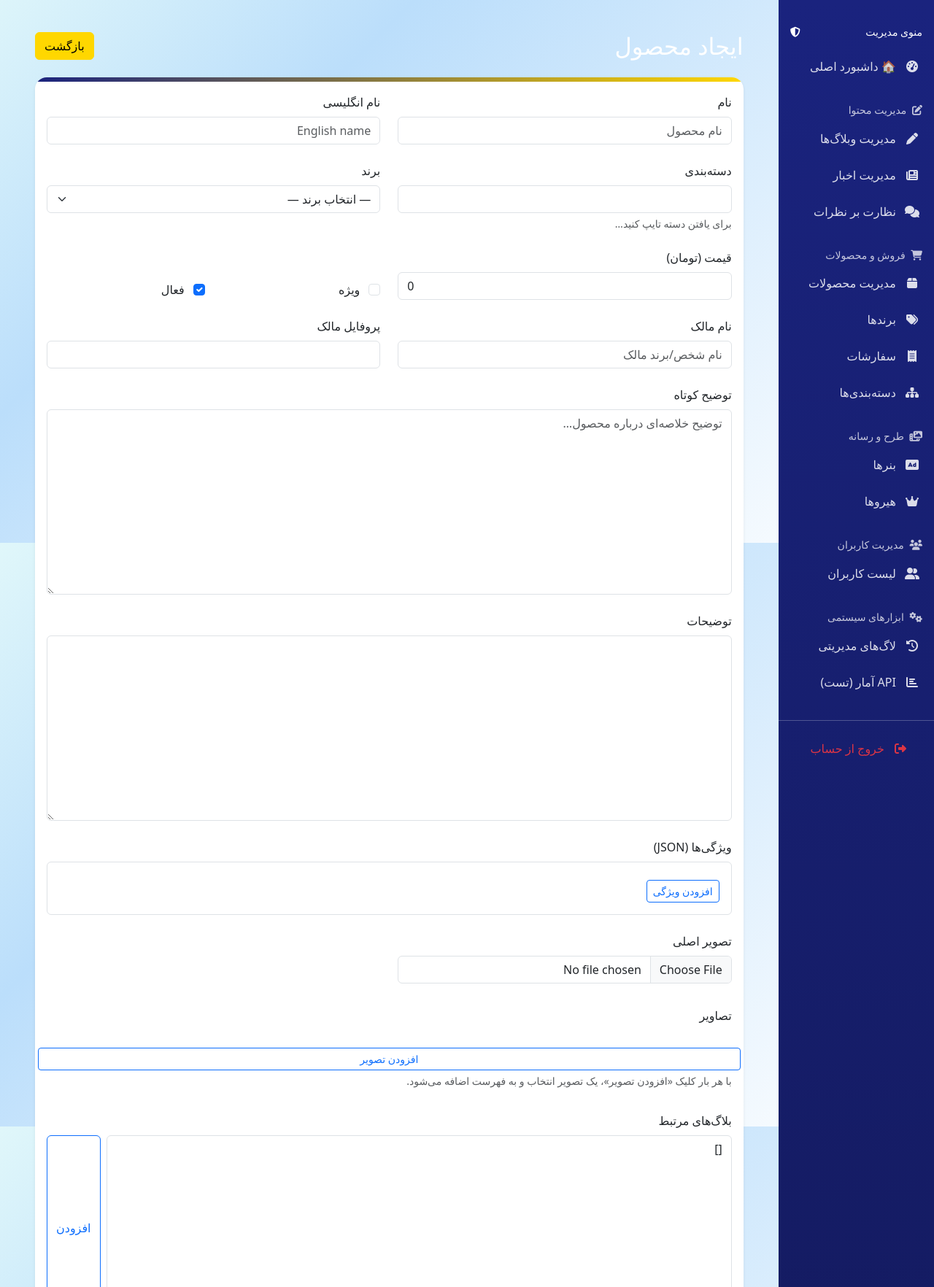
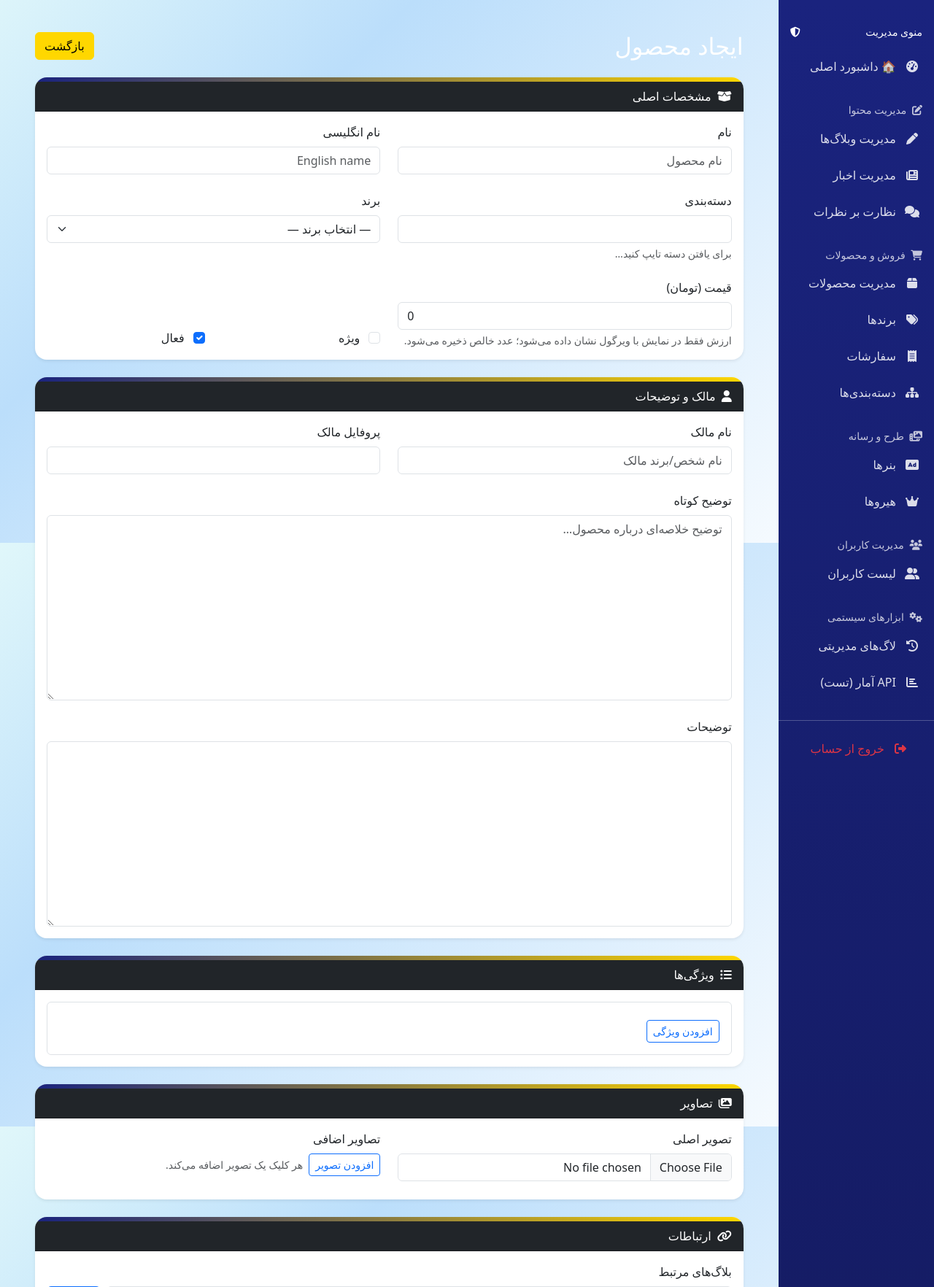
Before and after one commit to sofn1/pasargadGold, a Django app: page /admin-dashboard/products/create/ in a window 1280 px wide. Shown: the part 56-1820 px from the top of the page at 73% size. Run offline with Django 5.2, Linux system fonts and the light colour scheme; the visitor is signed in with stand-in values (Sample User, id 1); data that the repository does not hold is empty; parts of the project's set-up code (start-up, migrations or seed data) failed here and were passed over; some libraries are stand-ins or nearby versions; some web fonts are replaced.

Commit message:
primary commit - write rest of frontend

```diff
--- a/core/admin_dashboard/forms.py
+++ b/core/admin_dashboard/forms.py
@@ -93,6 +93,17 @@ class ProductForm(forms.ModelForm):
 
     def __init__(self, *args, **kwargs):
         super().__init__(*args, **kwargs)
+        if "price" in self.fields:
+            # Render as text so commas don’t break HTML5 number input
+            self.fields["price"].widget = forms.TextInput(
+                attrs={
+                    "class": "form-control",
+                    "dir": "ltr",
+                    "inputmode": "numeric",  # mobile numeric keypad
+                    "placeholder": "مثلاً 2,500,000",
+                }
+            )
+            self.fields["price"].label = "قیمت (تومان)"
 
         # ---------- Base widget classes ----------
         for name, field in self.fields.items():
--- a/templates/admin_dashboard/products/form.html
+++ b/templates/admin_dashboard/products/form.html
@@ -4,25 +4,35 @@
 
 {% block mainContent %}
 <div class="container-fluid px-4">
-  <div class="d-flex justify-content-between align-items-center my-4">
+
+  <!-- Header -->
+  <div class="d-flex flex-wrap gap-2 justify-content-between align-items-center my-4">
     <h2 class="text-white mb-0">
       {% if form.instance.pk %}ویرایش محصول{% else %}ایجاد محصول{% endif %}
     </h2>
     <a href="{% url 'admin_dashboard:admin_products' %}" class="btn btn-secondary">بازگشت</a>
   </div>
 
-  <div class="card shadow-sm">
-    <div class="card-body">
   {% if form.non_field_errors %}
     <div class="alert alert-danger">
       {% for e in form.non_field_errors %}{{ e }}{% if not forloop.last %}<br>{% endif %}{% endfor %}
     </div>
   {% endif %}
 
-      <form id="product-form" method="post" enctype="multipart/form-data" class="row g-4">
+  <form id="product-form" method="post" enctype="multipart/form-data">
     {% csrf_token %}
 
-        <!-- نام / نام انگلیسی -->
+    <div class="row g-4">
+
+      <!-- ===== مشخصات اصلی ===== -->
+      <div class="col-12">
+        <div class="card shadow-sm h-100">
+          <div class="card-header bg-dark text-white d-flex align-items-center gap-2">
+            <i class="fas fa-box-open"></i><span>مشخصات اصلی</span>
+          </div>
+          <div class="card-body">
+            <div class="row g-4">
+
               {% if form.name %}
               <div class="col-md-6">
                 <label for="{{ form.name.id_for_label }}" class="form-label">{{ form.name.label }}</label>
@@ -30,6 +40,7 @@
                 {% for e in form.name.errors %}<div class="text-danger small mt-1">{{ e }}</div>{% endfor %}
               </div>
               {% endif %}
+
               {% if form.english_name %}
               <div class="col-md-6">
                 <label for="{{ form.english_name.id_for_label }}" class="form-label">{{ form.english_name.label }}</label>
@@ -38,7 +49,6 @@
               </div>
               {% endif %}
 
-        <!-- دسته‌بندی (AJAX searchable) -->
               {% if form.category_id %}
               <div class="col-md-6">
                 <label for="{{ form.category_id.id_for_label }}" class="form-label">{{ form.category_id.label }}</label>
@@ -48,7 +58,6 @@
               </div>
               {% endif %}
 
-        <!-- برند -->
               {% if form.brand %}
               <div class="col-md-6">
                 <label for="{{ form.brand.id_for_label }}" class="form-label">{{ form.brand.label }}</label>
@@ -57,34 +66,47 @@
               </div>
               {% endif %}
 
-        <!-- قیمت (تومان) — بدون اسکریپت: کاما از سمت سرور -->
               {% if form.price %}
               <div class="col-md-6">
                 <label for="{{ form.price.id_for_label }}" class="form-label">{{ form.price.label }}</label>
                 {{ form.price }}
+                <small class="text-muted d-block mt-1">ارزش فقط در نمایش با ویرگول نشان داده می‌شود؛ عدد خالص ذخیره می‌شود.</small>
                 {% for e in form.price.errors %}<div class="text-danger small mt-1">{{ e }}</div>{% endfor %}
               </div>
               {% endif %}
 
-        <!-- ویژه / فعال -->
+              <div class="col-md-3 d-flex align-items-end">
                 {% if form.featured %}
-          <div class="col-md-3 d-flex align-items-end">
                 <div class="form-check">
                   {{ form.featured }}
                   <label class="form-check-label ms-1" for="{{ form.featured.id_for_label }}">{{ form.featured.label }}</label>
                 </div>
+                {% endif %}
               </div>
-        {% endif %}
+
+              <div class="col-md-3 d-flex align-items-end">
                 {% if form.is_active %}
-          <div class="col-md-3 d-flex align-items-end">
                 <div class="form-check">
                   {{ form.is_active }}
                   <label class="form-check-label ms-1" for="{{ form.is_active.id_for_label }}">{{ form.is_active.label }}</label>
                 </div>
+                {% endif %}
               </div>
-        {% endif %}
 
-        <!-- مالک / پروفایل -->
+            </div>
+          </div>
+        </div>
+      </div>
+
+      <!-- ===== مالک و توضیحات ===== -->
+      <div class="col-12">
+        <div class="card shadow-sm h-100">
+          <div class="card-header bg-dark text-white d-flex align-items-center gap-2">
+            <i class="fas fa-user"></i><span>مالک و توضیحات</span>
+          </div>
+          <div class="card-body">
+            <div class="row g-4">
+
               {% if form.owner_name %}
               <div class="col-md-6">
                 <label for="{{ form.owner_name.id_for_label }}" class="form-label">{{ form.owner_name.label }}</label>
@@ -92,6 +114,7 @@
                 {% for e in form.owner_name.errors %}<div class="text-danger small mt-1">{{ e }}</div>{% endfor %}
               </div>
               {% endif %}
+
               {% if form.owner_profile %}
               <div class="col-md-6">
                 <label for="{{ form.owner_profile.id_for_label }}" class="form-label">{{ form.owner_profile.label }}</label>
@@ -100,7 +123,6 @@
               </div>
               {% endif %}
 
-        <!-- توضیحات -->
               {% if form.short_description %}
               <div class="col-12">
                 <label for="{{ form.short_description.id_for_label }}" class="form-label">{{ form.short_description.label }}</label>
@@ -108,6 +130,7 @@
                 {% for e in form.short_description.errors %}<div class="text-danger small mt-1">{{ e }}</div>{% endfor %}
               </div>
               {% endif %}
+
               {% if form.description %}
               <div class="col-12">
                 <label for="{{ form.description.id_for_label }}" class="form-label">{{ form.description.label }}</label>
@@ -116,10 +139,19 @@
               </div>
               {% endif %}
 
-        <!-- ویژگی‌ها: تکرارشونده (JSON) -->
+            </div>
+          </div>
+        </div>
+      </div>
+
+      <!-- ===== ویژگی‌ها ===== -->
       {% if form.features %}
       <div class="col-12">
-            <label class="form-label">{{ form.features.label }}</label>
+        <div class="card shadow-sm h-100">
+          <div class="card-header bg-dark text-white d-flex align-items-center gap-2">
+            <i class="fas fa-list-ul"></i><span>ویژگی‌ها</span>
+          </div>
+          <div class="card-body">
             <div id="features-repeater" class="border rounded p-3"
                  data-initial='{{ form.initial.features|default:"{}"|escapejs }}'>
               <div id="feature-rows" class="d-flex flex-column gap-2"></div>
@@ -132,9 +164,20 @@
               </div>
             {% endif %}
           </div>
+        </div>
+      </div>
       {% endif %}
 
-        <!-- تصویر اصلی با پیش‌نمایش -->
+      <!-- ===== تصاویر ===== -->
+      <div class="col-12">
+        <div class="card shadow-sm h-100">
+          <div class="card-header bg-dark text-white d-flex align-items-center gap-2">
+            <i class="fas fa-images"></i><span>تصاویر</span>
+          </div>
+          <div class="card-body">
+            <div class="row g-4">
+
+              <!-- تصویر اصلی -->
               {% if form.view_image %}
               <div class="col-md-6">
                 <label for="{{ form.view_image.id_for_label }}" class="form-label">{{ form.view_image.label }}</label>
@@ -150,20 +193,21 @@
               </div>
               {% endif %}
 
-        <!-- تصاویر اضافی با پیش‌نمایش -->
-        <label class="form-label">تصاویر</label>
-        <!-- Hidden container to hold per-file inputs so they submit -->
+              <!-- تصاویر اضافی: افزایشی با پیش‌نمایش -->
+              <div class="col-md-6">
+                <label class="form-label d-block">تصاویر اضافی</label>
+
+                <!-- hidden inputs bucket -->
                 <div id="extra-images-inputs" class="d-none"></div>
 
+                <div class="d-flex align-items-center gap-2">
                   <button type="button" id="add-extra-image" class="btn btn-outline-primary btn-sm">
                     افزودن تصویر
                   </button>
-        <small class="text-muted d-block mt-1">
-          با هر بار کلیک «افزودن تصویر»، یک تصویر انتخاب و به فهرست اضافه می‌شود.
-        </small>
+                  <small class="text-muted">هر کلیک یک تصویر اضافه می‌کند.</small>
+                </div>
 
-        <!-- Live previews of newly added images -->
-        <div id="extra-images-preview" class="d-flex flex-wrap gap-2 mt-2"></div>
+                <div id="extra-images-preview" class="d-flex flex-wrap gap-2 mt-3"></div>
 
                 {% if form.instance.pk and form.instance.images %}
                   <div class="mt-3">
@@ -176,14 +220,29 @@
                     </div>
                   </div>
                 {% endif %}
+              </div>
 
-        <!-- مرتبط‌ها: AJAX searchable -->
+            </div>
+          </div>
+        </div>
+      </div>
+
+      <!-- ===== ارتباطات ===== -->
+      <div class="col-12">
+        <div class="card shadow-sm h-100">
+          <div class="card-header bg-dark text-white d-flex align-items-center gap-2">
+            <i class="fas fa-link"></i><span>ارتباطات</span>
+          </div>
+          <div class="card-body">
+            <div class="row g-4">
+
               {% if form.rel_blogs %}
               <div class="col-12">
                 <label for="{{ form.rel_blogs.id_for_label }}" class="form-label">{{ form.rel_blogs.label }}</label>
                 <div class="d-flex gap-2">
                   <div class="flex-grow-1">{{ form.rel_blogs }}</div>
-              <button type="button" class="btn btn-outline-primary" data-open-select="#{{ form.rel_blogs.id_for_label }}">افزودن</button>
+                  <button type="button" class="btn btn-outline-primary"
+                          data-open-select="#{{ form.rel_blogs.id_for_label }}">افزودن</button>
                 </div>
                 {% for e in form.rel_blogs.errors %}<div class="text-danger small mt-1">{{ e }}</div>{% endfor %}
               </div>
@@ -194,7 +253,8 @@
                 <label for="{{ form.rel_news.id_for_label }}" class="form-label">{{ form.rel_news.label }}</label>
                 <div class="d-flex gap-2">
                   <div class="flex-grow-1">{{ form.rel_news }}</div>
-              <button type="button" class="btn btn-outline-primary" data-open-select="#{{ form.rel_news.id_for_label }}">افزودن</button>
+                  <button type="button" class="btn btn-outline-primary"
+                          data-open-select="#{{ form.rel_news.id_for_label }}">افزودن</button>
                 </div>
                 {% for e in form.rel_news.errors %}<div class="text-danger small mt-1">{{ e }}</div>{% endfor %}
               </div>
@@ -205,36 +265,49 @@
                 <label for="{{ form.rel_products.id_for_label }}" class="form-label">{{ form.rel_products.label }}</label>
                 <div class="d-flex gap-2">
                   <div class="flex-grow-1">{{ form.rel_products }}</div>
-              <button type="button" class="btn btn-outline-primary" data-open-select="#{{ form.rel_products.id_for_label }}">افزودن</button>
+                  <button type="button" class="btn btn-outline-primary"
+                          data-open-select="#{{ form.rel_products.id_for_label }}">افزودن</button>
                 </div>
                 {% for e in form.rel_products.errors %}<div class="text-danger small mt-1">{{ e }}</div>{% endfor %}
               </div>
               {% endif %}
 
-        <!-- سایر فیلدهای باقی‌مانده -->
+            </div>
+          </div>
+        </div>
+      </div>
+
+      <!-- ===== سایر فیلدها (fallback) ===== -->
       {% for field in form.hidden_fields %}{{ field }}{% endfor %}
       {% for field in form.visible_fields %}
         {% if field.name not in "name,english_name,category_id,brand,price,featured,is_active,owner_name,owner_profile,short_description,description,features,view_image,rel_blogs,rel_news,rel_products" %}
           <div class="col-md-6">
+            <div class="card shadow-sm h-100">
+              <div class="card-body">
                 <label for="{{ field.id_for_label }}" class="form-label">{{ field.label }}</label>
                 {{ field }}
                 {% for e in field.errors %}<div class="text-danger small mt-1">{{ e }}</div>{% endfor %}
               </div>
+            </div>
+          </div>
         {% endif %}
       {% endfor %}
 
+      <!-- ===== Actions ===== -->
       <div class="col-12">
+        <div class="d-flex gap-2">
           <button type="submit" class="btn btn-success px-4">
             {% if form.instance.pk %}ذخیره{% else %}ایجاد{% endif %}
           </button>
-          <a href="{% url 'admin_dashboard:admin_products' %}" class="btn btn-outline-secondary ms-2">انصراف</a>
+          <a href="{% url 'admin_dashboard:admin_products' %}" class="btn btn-outline-secondary">انصراف</a>
+        </div>
+      </div>
+
     </div>
   </form>
 </div>
-  </div>
-</div>
 
-<!-- Load jQuery & Select2 locally here so the page actually changes visually -->
+<!-- Select2 (RTL) -->
 <link rel="stylesheet" href="https://cdn.jsdelivr.net/npm/select2@4.1.0-rc.0/dist/css/select2.min.css">
 <style>
   .select2-container .select2-selection--single { height: 38px; }
@@ -246,7 +319,7 @@
 
 <script>
 (function(){
-  // --- AJAX-powered Select2 for category and relateds
+  // --- AJAX-powered Select2
   function enhanceAjax(sel, url, multiple=false){
     if (!(window.jQuery && jQuery.fn.select2)) return;
     jQuery(sel).select2({
@@ -259,17 +332,37 @@
         processResults: function (data) { return { results: data.results || [] }; },
         cache: true
       },
-      minimumInputLength: 0
+      minimumInputLength: 0,
+      placeholder: multiple ? 'برای افزودن تایپ کنید…' : 'انتخاب کنید…',
+      allowClear: true
+    });
+  }
+
+  // Ensure selected option is shown immediately after choose
+  function ensureSelectionVisible(selector) {
+    if (!(window.jQuery && jQuery.fn.select2)) return;
+    jQuery(selector).on('select2:select', function (e) {
+      var data = e.params && e.params.data;
+      if (!data || data.id == null) return;
+      var opt = this.querySelector("option[value='" + data.id + "']");
+      if (!opt) {
+        var newOpt = new Option(data.text, data.id, true, true);
+        this.appendChild(newOpt);
+      }
     });
   }
 
   // Category (single)
   enhanceAjax('#id_category_id', "{% url 'admin_dashboard:api_search_categories' %}", false);
+  ensureSelectionVisible('#id_category_id');
 
-  // Related (multi)
+  // Relateds (multi)
   enhanceAjax('#id_rel_blogs', "{% url 'admin_dashboard:api_search_blogs' %}", true);
   enhanceAjax('#id_rel_news', "{% url 'admin_dashboard:api_search_news' %}", true);
   enhanceAjax('#id_rel_products', "{% url 'admin_dashboard:api_search_products' %}", true);
+  ensureSelectionVisible('#id_rel_blogs');
+  ensureSelectionVisible('#id_rel_news');
+  ensureSelectionVisible('#id_rel_products');
 
   // Open dropdown when clicking “افزودن”
   document.querySelectorAll('[data-open-select]').forEach(function(btn){
@@ -336,22 +429,18 @@
       hidden.value = JSON.stringify(obj);
     });
   }
-})();
-</script>
-<script>
-(function(){
+
   // ---- Incremental image adder ----
   const inputsWrap = document.getElementById('extra-images-inputs');
-  const addBtn     = document.getElementById('add-extra-image');
+  const addImgBtn  = document.getElementById('add-extra-image');
   const grid       = document.getElementById('extra-images-preview');
   let counter = 0;
 
-  if (inputsWrap && addBtn && grid) {
-    addBtn.addEventListener('click', () => {
-      // Make a hidden <input type="file" name="extra_images"> for THIS one image
+  if (inputsWrap && addImgBtn && grid) {
+    addImgBtn.addEventListener('click', () => {
       const input = document.createElement('input');
       input.type = 'file';
-      input.name = 'extra_images';           // Django will collect ALL with this name
+      input.name = 'extra_images';     // Django collects all with this name
       input.accept = 'image/*';
       input.className = 'd-none';
       input.dataset.key = `img-${++counter}`;
@@ -359,60 +448,76 @@
       inputsWrap.appendChild(input);
 
       input.addEventListener('change', () => {
-        // If user cancels, remove the orphan input
-        if (!input.files || !input.files[0]) {
-          input.remove();
-          return;
-        }
+        if (!input.files || !input.files[0]) { input.remove(); return; }
 
         const file = input.files[0];
         const reader = new FileReader();
-
         reader.onload = (e) => {
-          // Preview wrapper
           const wrap = document.createElement('div');
           wrap.className = 'position-relative';
           wrap.dataset.key = input.dataset.key;
 
-          // Thumbnail
           const img = new Image();
           img.src = e.target.result;
-          img.style.height = '72px';
-          img.style.width  = '72px';
-          img.style.objectFit = 'cover';
-          img.style.borderRadius = '.5rem';
-          img.style.border = '1px solid #e9ecef';
+          img.style.height='72px'; img.style.width='72px'; img.style.objectFit='cover';
+          img.style.borderRadius='.5rem'; img.style.border='1px solid #e9ecef';
 
-          // Remove button
           const removeBtn = document.createElement('button');
           removeBtn.type = 'button';
           removeBtn.className = 'btn btn-sm btn-danger position-absolute';
-          removeBtn.style.top = '-8px';
-          removeBtn.style.left = '-8px';
-          removeBtn.style.borderRadius = '50%';
-          removeBtn.style.lineHeight = '1';
-          removeBtn.style.padding = '2px 6px';
+          removeBtn.style.top='-8px'; removeBtn.style.left='-8px';
+          removeBtn.style.borderRadius='50%'; removeBtn.style.lineHeight='1'; removeBtn.style.padding='2px 6px';
           removeBtn.innerHTML = '&times;';
 
-          removeBtn.addEventListener('click', () => {
-            // Remove both the preview and the corresponding input so it won’t be submitted
-            wrap.remove();
-            input.remove();
-          });
+          removeBtn.addEventListener('click', () => { wrap.remove(); input.remove(); });
 
           wrap.appendChild(img);
           wrap.appendChild(removeBtn);
           grid.appendChild(wrap);
         };
-
         reader.readAsDataURL(file);
       });
 
-      // Open file dialog
       input.click();
     });
   }
+
+  // ---- Live comma formatting for price (frontend only) ----
+  const priceInput = document.getElementById('id_price');
+  if (priceInput) {
+    const format = (s) => (s || '')
+      .replace(/[^\d]/g, '')                 // keep digits only
+      .replace(/\B(?=(\d{3})+(?!\d))/g, ','); // add commas
+
+    // Initialize if raw digits
+    if (priceInput.value && !/,/.test(priceInput.value)) {
+      priceInput.value = format(priceInput.value);
+    }
+
+    priceInput.addEventListener('input', function () {
+      const el = this;
+      const oldPos = el.selectionStart || 0;
+      const digitsBefore = (el.value.slice(0, oldPos).match(/\d/g) || []).length;
+
+      el.value = format(el.value);
+
+      // restore caret to the same digit index
+      let idx = 0, pos = 0;
+      for (; pos < el.value.length; pos++) {
+        if (/\d/.test(el.value[pos])) idx++;
+        if (idx >= digitsBefore) { pos++; break; }
+      }
+      el.setSelectionRange(pos, pos);
+    });
+
+    // Strip commas before submit (DB receives pure number)
+    const form = document.getElementById('product-form');
+    if (form) {
+      form.addEventListener('submit', function () {
+        priceInput.value = priceInput.value.replace(/,/g, '');
+      });
+    }
+  }
 })();
 </script>
-
 {% endblock %}
```
Lines whose indentation alone changed are shown as unchanged.
